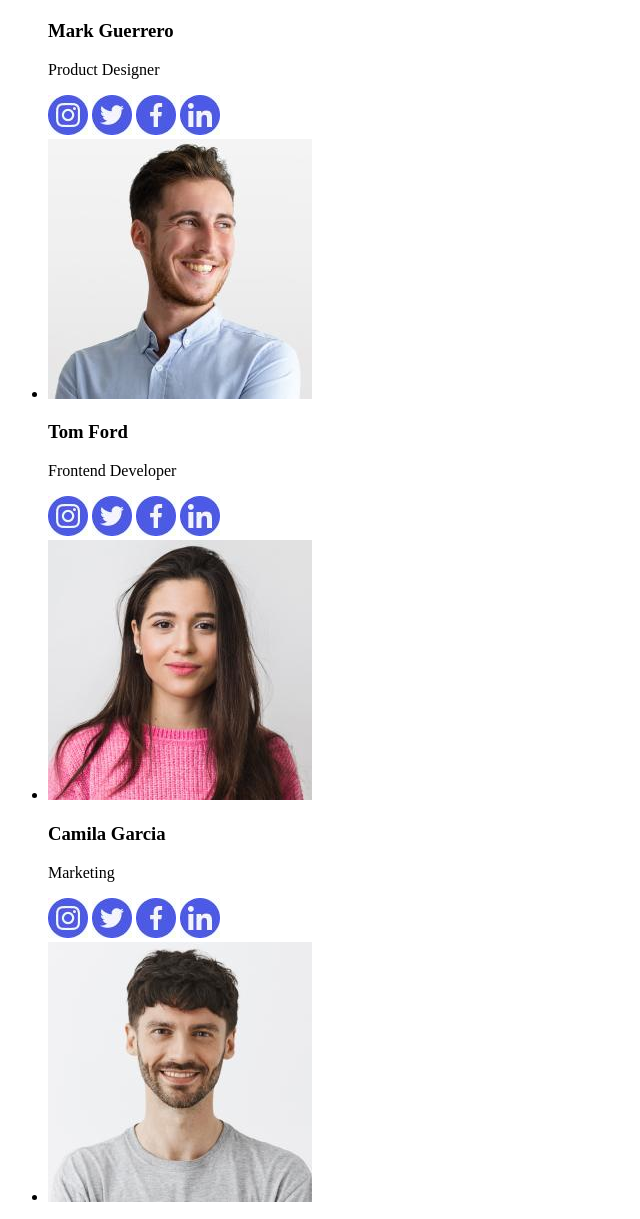
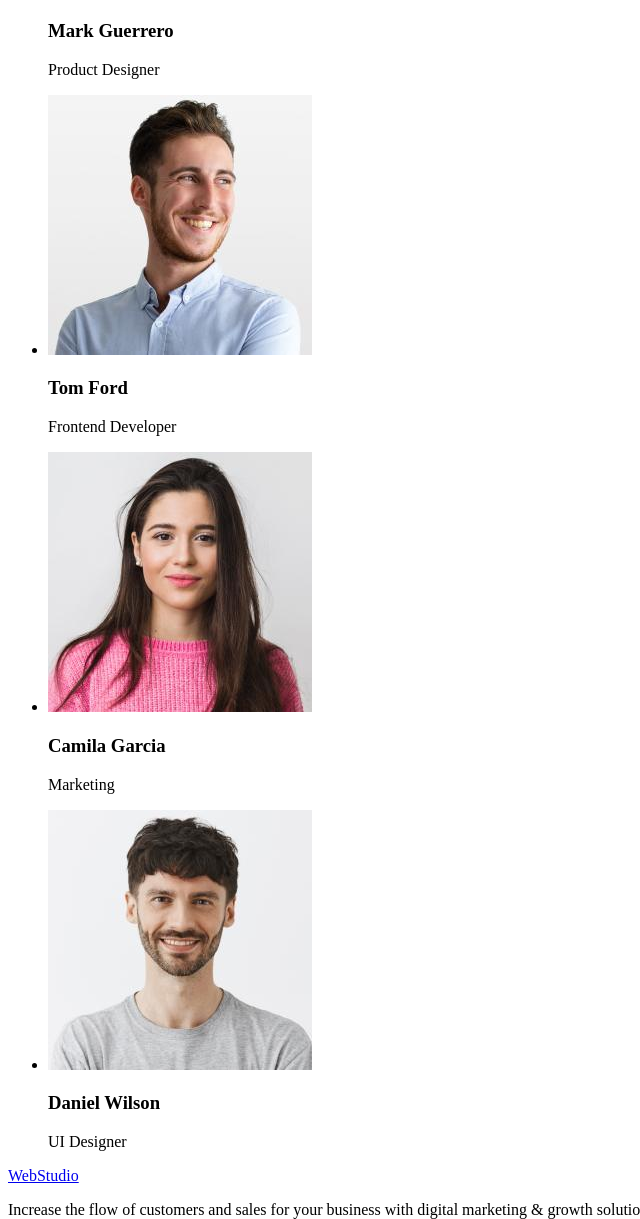
Before and after one commit to DmytroVchenko/goit-markup-hw-01, a plain HTML site: page index.html in a window 1280 px wide. Shown: the part 1854-3073 px from the top of the page, without its empty margins (0-640 px from the left). Drawn offline with Linux system fonts and the light colour scheme.

Commit message:
Update index.html
deleted some links

```diff
--- a/index.html
+++ b/index.html
@@ -71,38 +71,21 @@
                     <img src="./images/team/mark_guerrero.jpg" alt="mark_guerrero" width="264">
                     <h3>Mark Guerrero</h3>
                     <p>Product Designer</p>
-                    <a href="#"><img src="./images/link_icons/instagram.jpg" alt="instagram" width="40"></a>
-                    <a href="#"><img src="./images/link_icons/tweeter.jpg" alt="tweeter" width="40"></a>
-                    <a href="#"><img src="./images/link_icons/facebook.jpg" alt="facebook" width="40"></a>
-                    <a href="#"><img src="./images/link_icons/in.jpg" alt="google" width="40"></a>
                 </li>
                 <li>
                     <img src="./images/team/tom_ford.jpg" alt="tom_ford" width="264">
                     <h3>Tom Ford</h3>
                     <p>Frontend Developer</p>
-                    <a href="#"><img src="./images/link_icons/instagram.jpg" alt="instagram" width="40"></a>
-                    <a href="#"><img src="./images/link_icons/tweeter.jpg" alt="tweeter" width="40"></a>
-                    <a href="#"><img src="./images/link_icons/facebook.jpg" alt="facebook" width="40"></a>
-                    <a href="#"><img src="./images/link_icons/in.jpg" alt="google" width="40"></a>
-
                 </li>
                 <li>
                     <img src="./images/team/camila_garsia.jpg" alt="camila_garsia" width="264">
                     <h3>Camila Garcia</h3>
                     <p>Marketing</p>
-                    <a href="#"><img src="./images/link_icons/instagram.jpg" alt="instagram" width="40"></a>
-                    <a href="#"><img src="./images/link_icons/tweeter.jpg" alt="tweeter" width="40"></a>
-                    <a href="#"><img src="./images/link_icons/facebook.jpg" alt="facebook" width="40"></a>
-                    <a href="#"><img src="./images/link_icons/in.jpg" alt="google" width="40"></a>
                 </li>
                 <li>
                     <img src="./images/team/daniel_wilson.jpg" alt="daniel_wilson" width="264">
                     <h3>Daniel Wilson</h3>
                     <p>UI Designer</p>
-                    <a href="#"><img src="./images/link_icons/instagram.jpg" alt="instagram" width="40"></a>
-                    <a href="#"><img src="./images/link_icons/tweeter.jpg" alt="tweeter" width="40"></a>
-                    <a href="#"><img src="./images/link_icons/facebook.jpg" alt="facebook" width="40"></a>
-                    <a href="#"><img src="./images/link_icons/in.jpg" alt="google" width="40"></a>
                 </li>
             </ul>
         </section>
```
